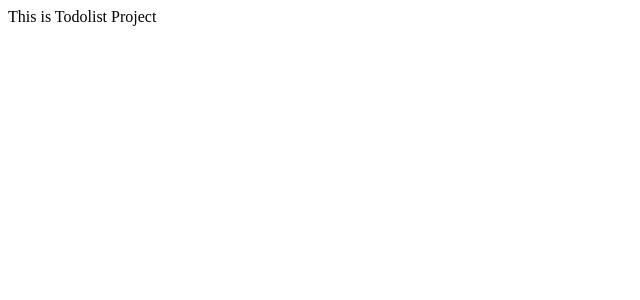
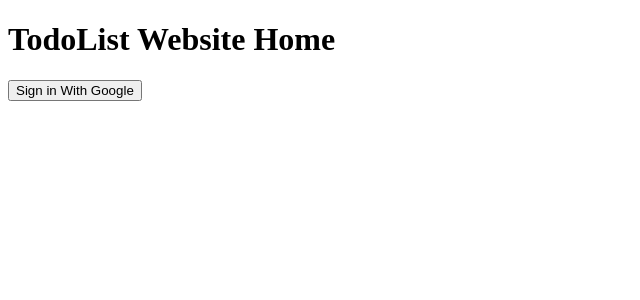
Before and after one commit to Muddasir19/TodoList-Web, a React (Vite) app: page / in a window 1280 px wide. Shown: the top 300 px of the page, without its empty margins (0-640 px from the left). Built offline with nearby package versions, Linux system fonts and the light colour scheme; no server answers.

Commit message:
Setup Google Authentication Complete

```diff
--- a/package.json
+++ b/package.json
@@ -12,7 +12,8 @@
   "dependencies": {
     "firebase": "^10.11.1",
     "react": "^18.2.0",
-    "react-dom": "^18.2.0"
+    "react-dom": "^18.2.0",
+    "react-firebase-hooks": "^5.1.1"
   },
   "devDependencies": {
     "@types/react": "^18.2.66",
--- a/src/App.css
+++ b/src/App.css
@@ -0,0 +1,3 @@
+p{
+    color: red;
+}
--- a/src/App.jsx
+++ b/src/App.jsx
@@ -1,11 +1,13 @@
-import React from 'react'
+import Login from "./components/Login-page";
 
 const App = () => {
   return (
     <div>
-      This is Todolist Project
+      <h1>TodoList Website Home</h1>
+
+      <Login/>
     </div>
-  )
-}
+  );
+};
 
-export default App
+export default App;
--- /dev/null
+++ b/src/components/Login-page.jsx
@@ -0,0 +1,44 @@
+
+import { auth, provider } from "../config/firebase";
+import { signInWithPopup , signOut } from "firebase/auth";
+// import { useNavigate } from "react-router-dom"
+
+import { useAuthState } from "react-firebase-hooks/auth"
+
+
+const Login = () => {
+  const [user,loading,error] = useAuthState(auth);
+
+  const signInWithGoogle = async () => {
+    const result = await signInWithPopup(auth, provider);
+
+    // used to go to homepage after login
+    //navigate("/")
+    //console.log(result)
+
+  };
+
+  const signUserOut = async() => {
+    await signOut(auth);
+  };
+
+
+  return (
+    <div>
+      {
+        !user
+          ? (<button onClick={signInWithGoogle}>Sign in With Google</button>)
+          : (<div className="userDetail">
+            <p> {user?.displayName} </p>
+            <img src={user?.photoURL || ""} height="50" />
+            <button onClick={signUserOut}>Logout</button>
+            </div>)
+      }
+
+
+
+    </div>
+  );
+};
+
+export default Login;
```
Also changed, not shown: 2 other files (tests, documents, lock files or other folders).
